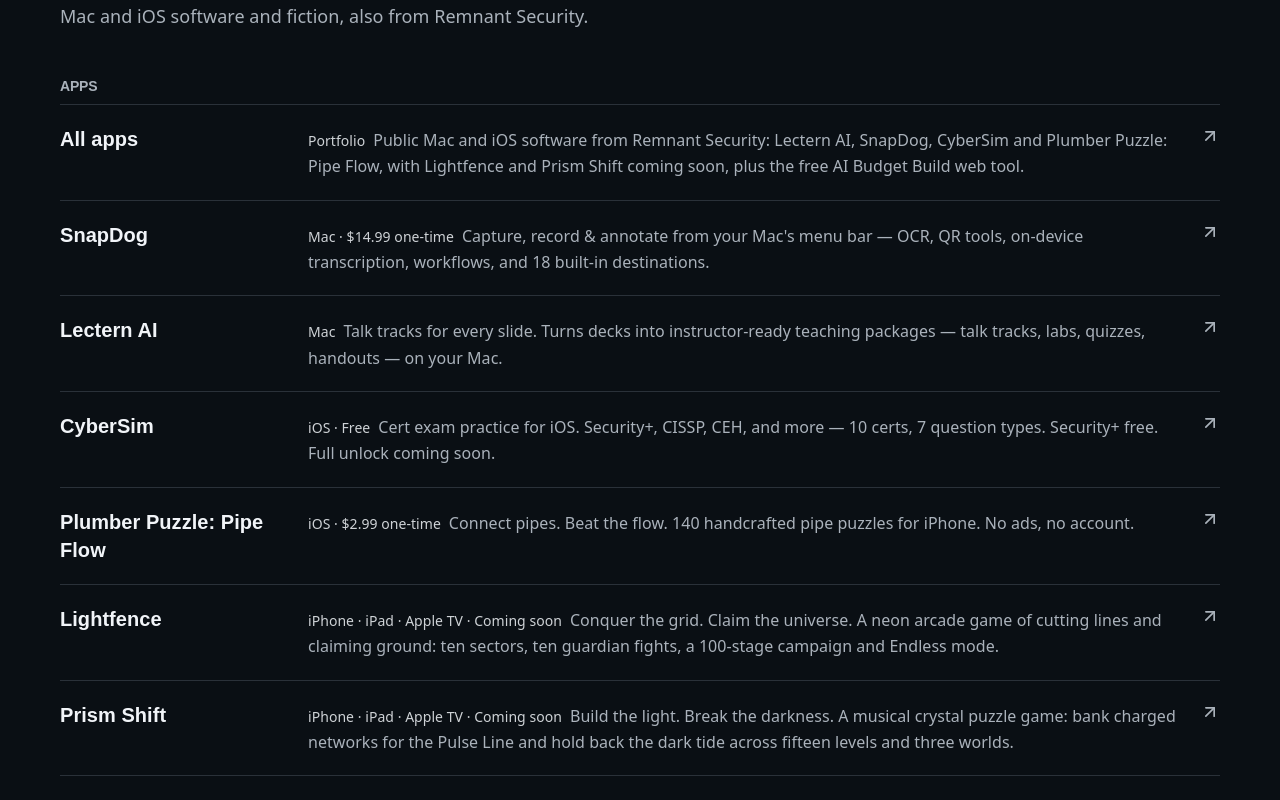
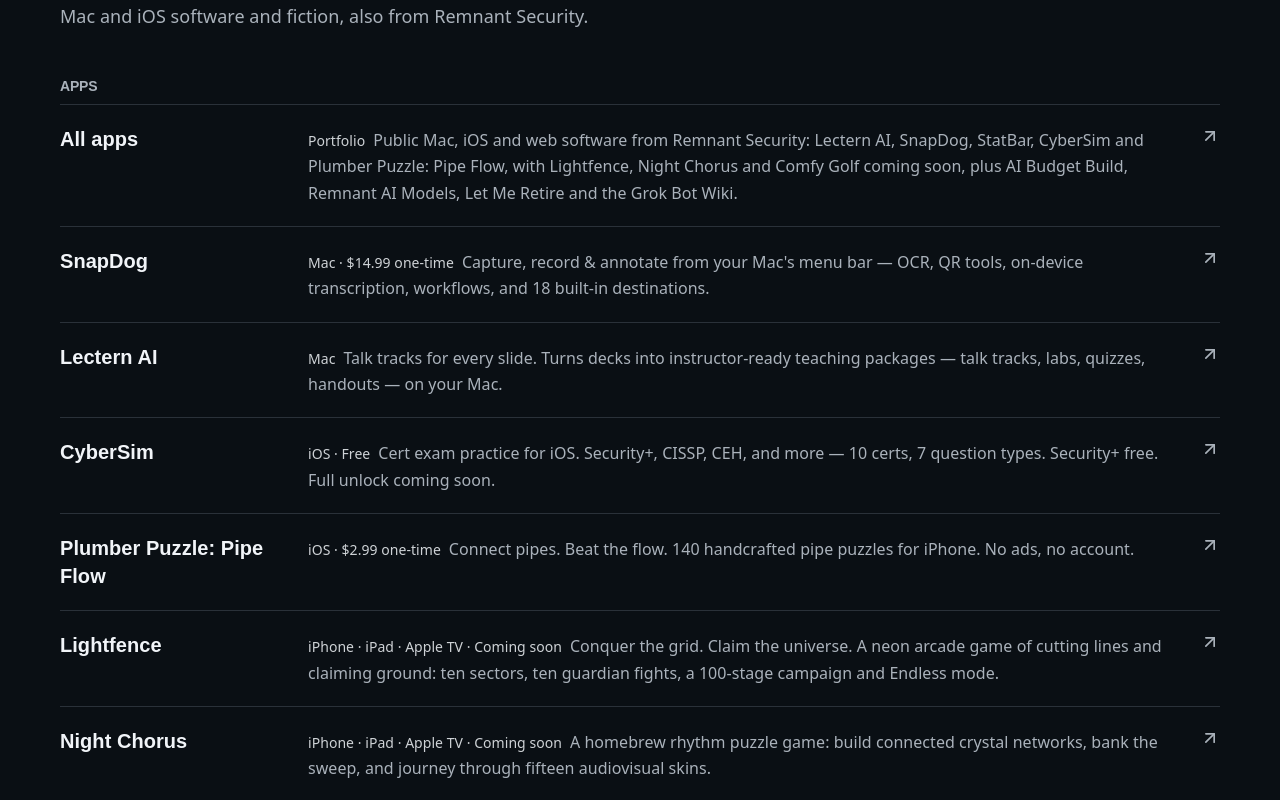
Before and after one commit to itrimble/Cybersecurity-Training-Links, a React (Vite) app: page / in a window 1280 px wide. Shown: the part 10220-11020 px from the top of the page. Built offline with nearby package versions, Linux system fonts and the light colour scheme; no server answers.

Commit message:
More sites: Night Chorus, Comfy Golf, AI Models, Let Me Retire and the wiki

```diff
--- a/src/data/sites.ts
+++ b/src/data/sites.ts
@@ -10,14 +10,18 @@ export const gumroadLinks: BuyLink[] = [
 ];
 
 export const appSites: SiteLink[] = [
-  { name: "All apps", href: "https://apps.remnantsecurity.com/", tag: "Portfolio", blurb: "Public Mac and iOS software from Remnant Security: Lectern AI, SnapDog, CyberSim and Plumber Puzzle: Pipe Flow, with Lightfence and Prism Shift coming soon, plus the free AI Budget Build web tool." },
+  { name: "All apps", href: "https://apps.remnantsecurity.com/", tag: "Portfolio", blurb: "Public Mac, iOS and web software from Remnant Security: Lectern AI, SnapDog, StatBar, CyberSim and Plumber Puzzle: Pipe Flow, with Lightfence, Night Chorus and Comfy Golf coming soon, plus AI Budget Build, Remnant AI Models, Let Me Retire and the Grok Bot Wiki." },
   { name: "SnapDog", href: "https://snapdog.remnantsecurity.com/", tag: "Mac · $14.99 one-time", blurb: "Capture, record & annotate from your Mac's menu bar — OCR, QR tools, on-device transcription, workflows, and 18 built-in destinations." },
   { name: "Lectern AI", href: "https://lectern.remnantsecurity.com/", tag: "Mac", blurb: "Talk tracks for every slide. Turns decks into instructor-ready teaching packages — talk tracks, labs, quizzes, handouts — on your Mac." },
   { name: "CyberSim", href: "https://cybersim.remnantsecurity.com/", tag: "iOS · Free", blurb: "Cert exam practice for iOS. Security+, CISSP, CEH, and more — 10 certs, 7 question types. Security+ free. Full unlock coming soon." },
   { name: "Plumber Puzzle: Pipe Flow", href: "https://plumberpuzzle.remnantsecurity.com/", tag: "iOS · $2.99 one-time", blurb: "Connect pipes. Beat the flow. 140 handcrafted pipe puzzles for iPhone. No ads, no account." },
   { name: "Lightfence", href: "https://lightfence.remnantsecurity.com/", tag: "iPhone · iPad · Apple TV · Coming soon", blurb: "Conquer the grid. Claim the universe. A neon arcade game of cutting lines and claiming ground: ten sectors, ten guardian fights, a 100-stage campaign and Endless mode." },
-  { name: "Prism Shift", href: "https://prismshift.remnantsecurity.com/", tag: "iPhone · iPad · Apple TV · Coming soon", blurb: "Build the light. Break the darkness. A musical crystal puzzle game: bank charged networks for the Pulse Line and hold back the dark tide across fifteen levels and three worlds." },
+  { name: "Night Chorus", href: "https://nightchorus.remnantsecurity.com/", tag: "iPhone · iPad · Apple TV · Coming soon", blurb: "A homebrew rhythm puzzle game: build connected crystal networks, bank the sweep, and journey through fifteen audiovisual skins." },
+  { name: "Comfy Golf", href: "https://comfygolf.remnantsecurity.com/", tag: "Web · In development", blurb: "A cozy 3D golf game in the browser: two original three-hole courses, a caddie who reads the shot, and a three-click swing. Free, no account, no install." },
   { name: "AI Budget Build", href: "https://aibudgetbuilder.remnantsecurity.com/", tag: "Web · Free", blurb: "A parts picker for a cheap local-AI machine with 128 GB of video memory or more. Start from the PC you own, see what fits, what it costs and which models it can run. No account, no tracking." },
+  { name: "Remnant AI Models", href: "https://aimodels.remnantsecurity.com/", tag: "Web · Free", blurb: "Remnant Security’s local AI model archive: what we keep, what runs on which machine, and how to run it." },
+  { name: "Let Me Retire", href: "https://letmeretire.remnantsecurity.com/", tag: "Web · Free", blurb: "One tired person. One million dollars. Zero desire to attend another meeting." },
+  { name: "Grok Bot Wiki", href: "https://wiki.remnantsecurity.com/", tag: "Docs · Wiki", blurb: "The automation stack behind Remnant Security: systems, agents, decisions and the skills they use." },
 ];
 
 export const bookSites: SiteLink[] = [
```
